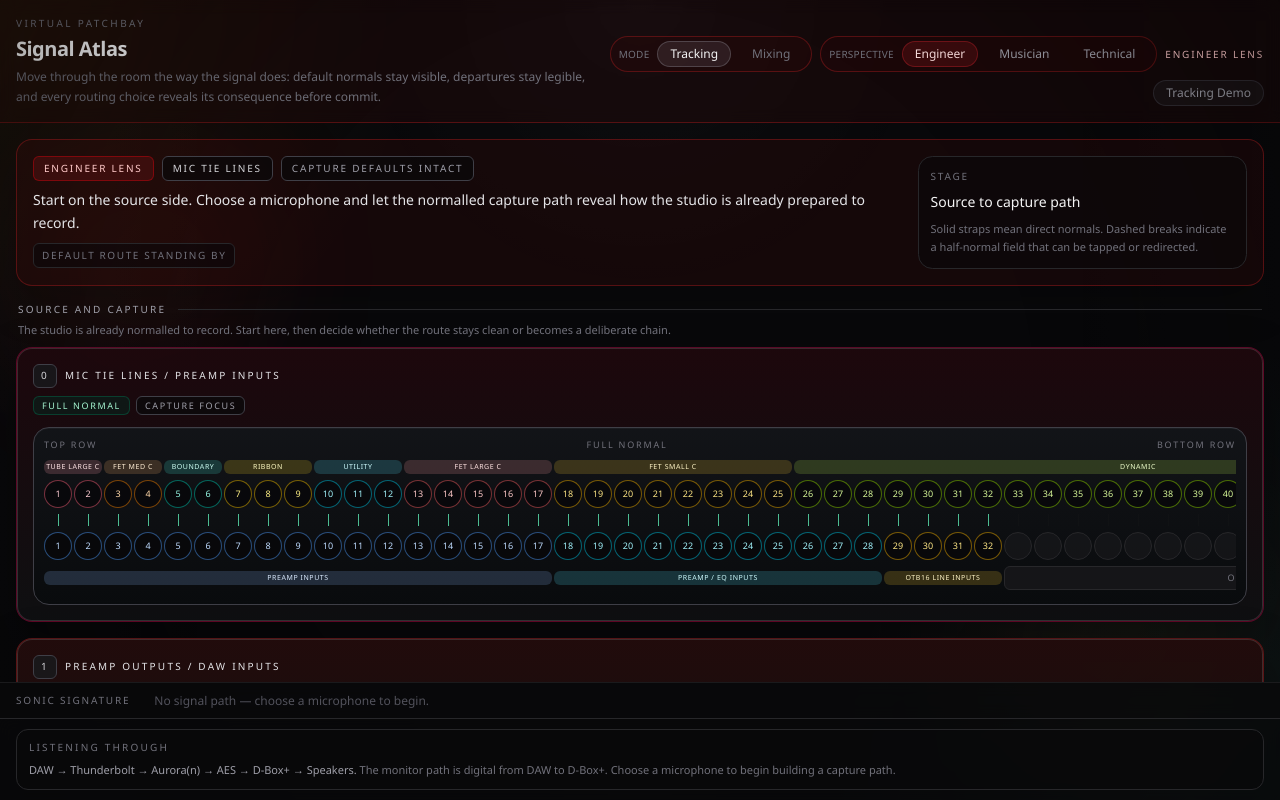
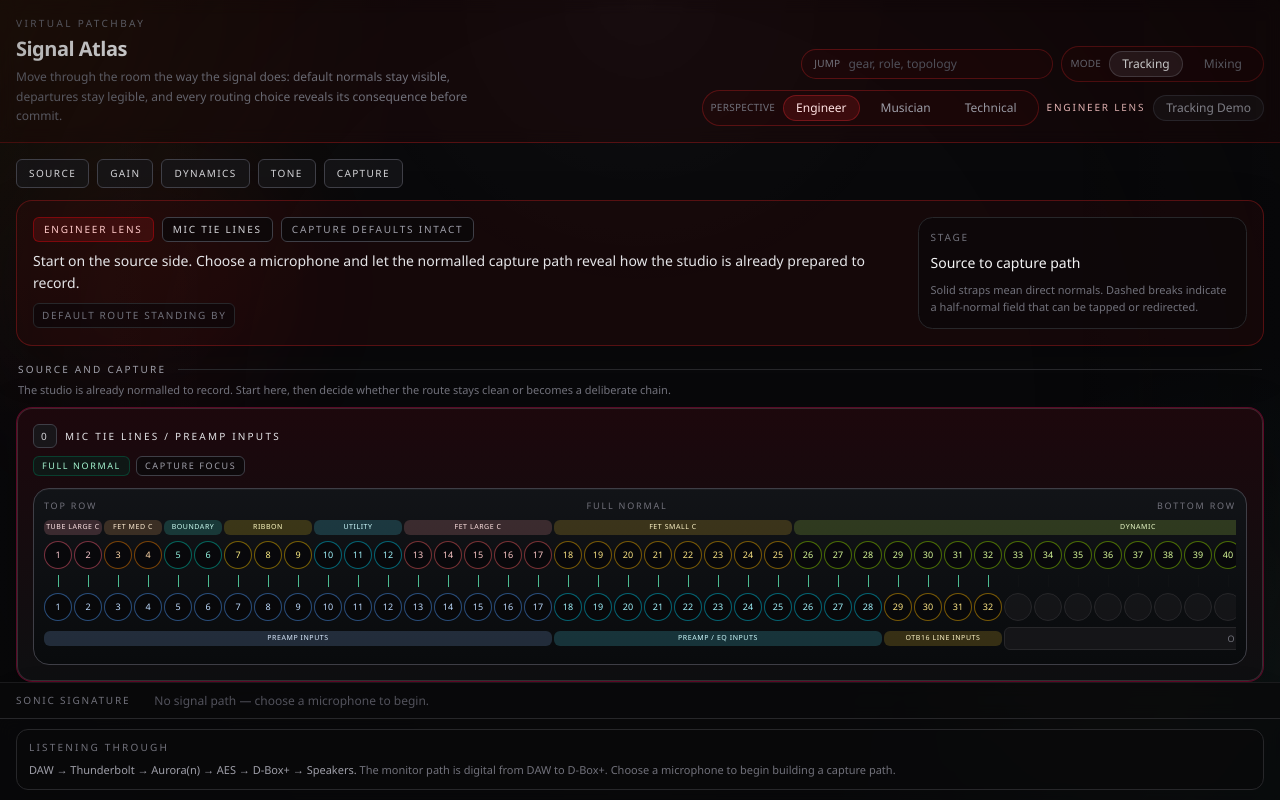
Before and after one commit to lidowe/SignalAtlas, a React (Vite) app: page / in a window 1280 px wide. Built offline with nearby package versions, Linux system fonts and the light colour scheme.

Commit message:
Add quick gear access and stage navigation

```diff
--- a/src/App.tsx
+++ b/src/App.tsx
@@ -31,6 +31,7 @@ function App() {
     state,
     setPerspective,
     setMode,
+    setSearch,
     selectMic,
     selectPreamp,
     addInsert,
@@ -67,6 +68,8 @@ function App() {
       <Header
         perspective={state.perspective}
         mode={state.mode}
+        searchQuery={state.searchQuery}
+        onSearch={setSearch}
         onPerspective={setPerspective}
         onMode={setMode}
         demoState={demo.demoState}
@@ -90,6 +93,7 @@ function App() {
             insertChain={state.insertChain}
             parallelChain={state.parallelChain}
             analysis={state.analysis}
+            searchQuery={state.searchQuery}
             onSelectMic={selectMic}
             onSelectPreamp={selectPreamp}
             onAddInsert={addInsert}
--- a/src/components/Header.tsx
+++ b/src/components/Header.tsx
@@ -4,6 +4,8 @@ import type { DemoState } from '../hooks/useDemoWalkthrough';
 interface Props {
   perspective: Perspective;
   mode: StudioMode;
+  searchQuery: string;
+  onSearch: (q: string) => void;
   onPerspective: (p: Perspective) => void;
   onMode: (m: StudioMode) => void;
   demoState: DemoState;
@@ -36,7 +38,7 @@ const headerTheme: Record<Perspective, { bar: string; active: string; chip: stri
   },
 };
 
-export default function Header({ perspective, mode, onPerspective, onMode, demoState, demoNarration, onStartDemo, onCancelDemo }: Props) {
+export default function Header({ perspective, mode, searchQuery, onSearch, onPerspective, onMode, demoState, demoNarration, onStartDemo, onCancelDemo }: Props) {
   const theme = headerTheme[perspective];
 
   return (
@@ -51,6 +53,15 @@ export default function Header({ perspective, mode, onPerspective, onMode, demoS
         </div>
 
         <div className="flex flex-col gap-2 sm:flex-row sm:flex-wrap sm:items-center sm:justify-end">
+          <label className={`flex items-center gap-2 rounded-full border px-3 py-1.5 transition-colors duration-500 ${theme.bar}`}>
+            <span className="text-[10px] uppercase tracking-wide text-zinc-500">Jump</span>
+            <input
+              value={searchQuery}
+              onChange={(event) => onSearch(event.target.value)}
+              placeholder="gear, role, topology"
+              className="w-40 bg-transparent text-xs text-zinc-200 outline-none placeholder:text-zinc-600 sm:w-48"
+            />
+          </label>
           <div className={`flex items-center gap-2 rounded-full border px-2 py-1 transition-colors duration-500 ${theme.bar}`}>
             <span className="text-[10px] uppercase tracking-wide text-zinc-500">Mode</span>
             {(['tracking', 'mixing'] as StudioMode[]).map(m => (
--- a/src/components/PatchbayView.tsx
+++ b/src/components/PatchbayView.tsx
@@ -28,6 +28,7 @@ interface Props {
   insertChain: InsertProcessor[];
   parallelChain: ParallelProcessor[];
   analysis: ChainAnalysis | null;
+  searchQuery: string;
   onSelectMic: (m: Microphone | null) => void;
   onSelectPreamp: (p: Preamp | null) => void;
   onAddInsert: (proc: InsertProcessor) => void;
@@ -709,7 +710,7 @@ function CompactChoice({ pointNumber, tone, title, meta, body, detailLabel = 'Un
   );
 }
 
-  export default function PatchbayView({ perspective, mode, selectedMic, selectedPreamp, insertChain, parallelChain, analysis, onSelectMic, onSelectPreamp, onAddInsert, onAddParallel, onRemoveInsert, onRemoveParallel, onReorderInserts: _onReorderInserts, onInspect, equalizers, outboardProcessors }: Props) {
+  export default function PatchbayView({ perspective, mode, selectedMic, selectedPreamp, insertChain, parallelChain, analysis, searchQuery, onSelectMic, onSelectPreamp, onAddInsert, onAddParallel, onRemoveInsert, onRemoveParallel, onReorderInserts: _onReorderInserts, onInspect, equalizers, outboardProcessors }: Props) {
   const scrollContainerRef = useRef<HTMLDivElement>(null);
   const [openSectionByRow, setOpenSectionByRow] = useState<Record<string, string | null>>({});
     const [showCascadeView, setShowCascadeView] = useState(false);
@@ -814,9 +815,40 @@ function CompactChoice({ pointNumber, tone, title, meta, body, detailLabel = 'Un
     onAddParallel(processor);
   };
 
+  const scrollToRow = (rowId: string) => {
+    const target = scrollContainerRef.current?.querySelector<HTMLElement>(`[data-row-id="${rowId}"]`);
+    target?.scrollIntoView({ behavior: 'smooth', block: 'start' });
+  };
+
   const guide = nextStep(mode, selectedMic, selectedPreamp, insertChain, parallelChain);
   const guideTheme = perspectiveTheme[perspective];
   const routeChips = liveRouteLabels(selectedMic, selectedPreamp, insertChain, parallelChain);
+  const stageTargets = mode === 'mixing'
+    ? [
+        { label: 'Playback', rowId: 'row-preamp-out' },
+        { label: 'Insert path', rowId: 'row-insert-send' },
+        { label: 'Summing', rowId: 'row-api-mix' },
+        { label: 'Cascade', rowId: 'row-pueblo' },
+        { label: 'Print', rowId: 'row-ad-daw' },
+      ]
+    : [
+        { label: 'Source', rowId: 'row-mic-ties' },
+        { label: 'Gain', rowId: 'row-preamp-in' },
+        { label: 'Dynamics', rowId: 'row-dynamics' },
+        { label: 'Tone', rowId: 'row-eq' },
+        { label: 'Capture', rowId: 'row-ad-daw' },
+      ];
+
+  const normalizedQuery = searchQuery.trim().toLowerCase();
+  const quickResults = normalizedQuery
+    ? [
+        ...microphones.map((item) => ({ id: item.id, title: item.name, subtitle: `${item.vendor} · ${item.type}`, tone: micTypeTone[item.type], onUse: () => onSelectMic(item), onInspect: () => onInspect(item.id), actionLabel: 'Use source' })),
+        ...preamps.map((item) => ({ id: item.id, title: item.name, subtitle: `${item.vendor} · ${item.topology}`, tone: hasStandaloneEqSection(item) ? 'cyan' as BayTone : 'blue' as BayTone, onUse: () => onSelectPreamp(item), onInspect: () => onInspect(item.id), actionLabel: 'Use preamp' })),
+        ...compressors.map((item) => ({ id: item.id, title: item.name, subtitle: `${item.vendor} · ${item.topology}`, tone: 'purple' as BayTone, onUse: () => toggleInsert({ type: 'compressor', item }), onInspect: () => onInspect(item.id), actionLabel: 'Insert' })),
+        ...equalizers.map((item) => ({ id: item.id, title: item.name, subtitle: `${item.vendor} · ${item.topology}`, tone: 'teal' as BayTone, onUse: () => toggleInsert({ type: 'equalizer', item }), onInspect: () => onInspect(item.id), actionLabel: 'Insert EQ' })),
+        ...outboardProcessors.map((item) => ({ id: item.id, title: item.name, subtitle: `${item.vendor} · ${item.type}`, tone: item.routing_mode === 'parallel-send-return' ? 'sky' as BayTone : 'cyan' as BayTone, onUse: () => item.routing_mode === 'parallel-send-return' ? toggleParallel({ type: 'outboard', item }) : toggleInsert({ type: 'outboard', item }), onInspect: () => onInspect(item.id), actionLabel: item.routing_mode === 'parallel-send-return' ? 'Blend return' : 'Insert' })),
+      ].filter((entry) => `${entry.title} ${entry.subtitle}`.toLowerCase().includes(normalizedQuery)).slice(0, 8)
+    : [];
   const micSegments: BaySegment[] = (() => {
     const nonDynamic = micGroups.filter((g) => g.label !== 'Dynamic');
     const dynamicGroup = micGroups.find((g) => g.label === 'Dynamic');
@@ -1216,6 +1248,14 @@ function CompactChoice({ pointNumber, tone, title, meta, body, detailLabel = 'Un
         insertChain={insertChain}
         parallelChain={parallelChain}
       />
+      <div className="mb-3 flex flex-wrap gap-2">
+        {stageTargets.map((target) => (
+          <ActionButton key={target.rowId} type="button" tone="zinc" onClick={() => scrollToRow(target.rowId)}>
+            {target.label}
+          </ActionButton>
+        ))}
+      </div>
+
       <div className={`mb-4 rounded-[1rem] border p-4 shadow-[0_16px_45px_rgba(0,0,0,0.22)] ${guideTheme.tray}`}>
         <div className="grid gap-4 xl:grid-cols-[1.45fr_0.55fr]">
           <div className="space-y-2">
@@ -1248,6 +1288,33 @@ function CompactChoice({ pointNumber, tone, title, meta, body, detailLabel = 'Un
           </div>
         </div>
       </div>
+
+      {normalizedQuery && (
+        <div className="relative z-[1] mb-4 rounded-[0.9rem] border border-zinc-800 bg-zinc-950/70 p-3 shadow-[0_12px_34px_rgba(0,0,0,0.22)]">
+          <div className="mb-2 text-[10px] uppercase tracking-[0.22em] text-zinc-500">Quick gear access</div>
+          {quickResults.length > 0 ? (
+            <div className="grid grid-cols-1 gap-2 md:grid-cols-2 xl:grid-cols-3">
+              {quickResults.map((result) => (
+                <div key={result.id} className="rounded-lg border border-zinc-800 bg-zinc-950/70 px-3 py-2">
+                  <div className="flex items-start gap-3">
+                    <span className={`mt-0.5 flex h-7 w-7 items-center justify-center rounded-full border ${bayToneClasses[result.tone].socket}`}>•</span>
+                    <div className="min-w-0 flex-1">
+                      <div className="truncate text-sm font-medium text-zinc-100">{result.title}</div>
+                      <div className="mt-0.5 text-[10px] uppercase tracking-[0.16em] text-zinc-500">{result.subtitle}</div>
+                      <div className="mt-2 flex flex-wrap gap-2">
+                        <ActionButton type="button" tone="amber" onClick={result.onUse}>{result.actionLabel}</ActionButton>
+                        <ActionButton type="button" onClick={result.onInspect}>Inspect</ActionButton>
+                      </div>
+                    </div>
+                  </div>
+                </div>
+              ))}
+            </div>
+          ) : (
+            <div className="text-sm text-zinc-500">No direct match yet. Try a vendor, model, or topology.</div>
+          )}
+        </div>
+      )}
 
       <div className="relative z-[1] space-y-4">
         {patchRows.map((row) => {
```
